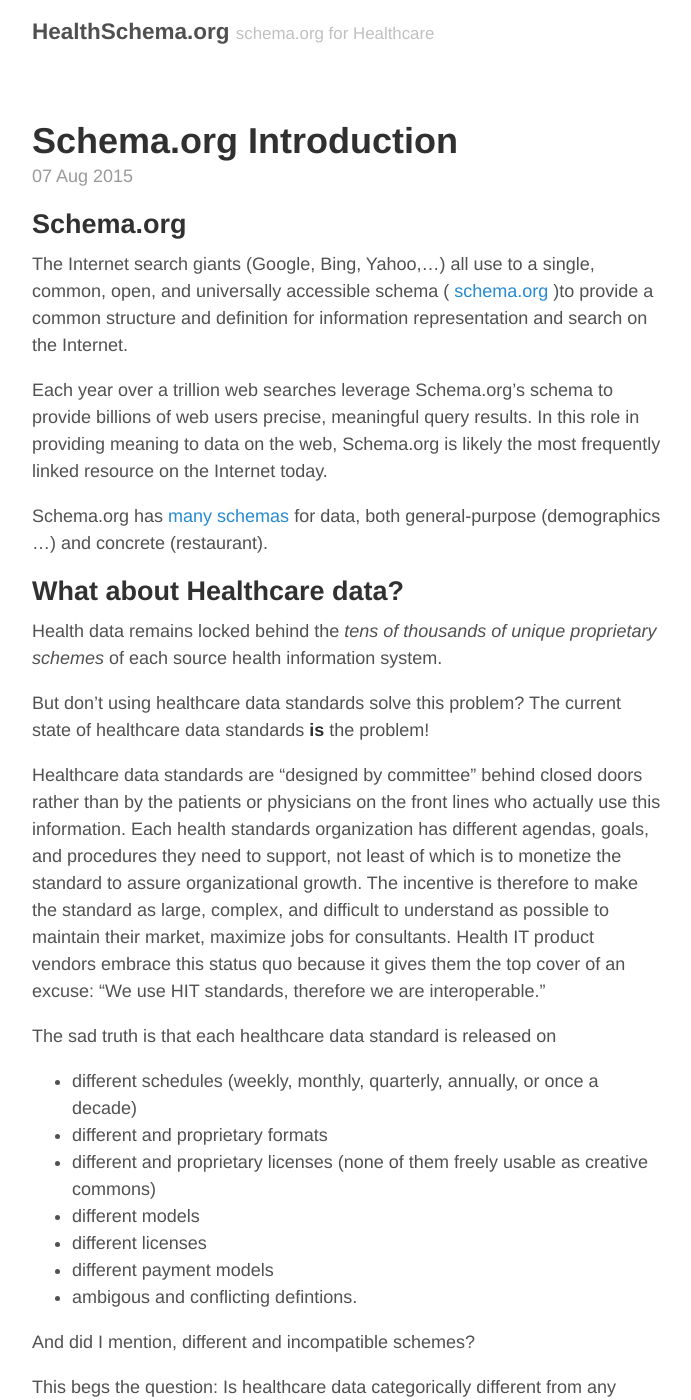
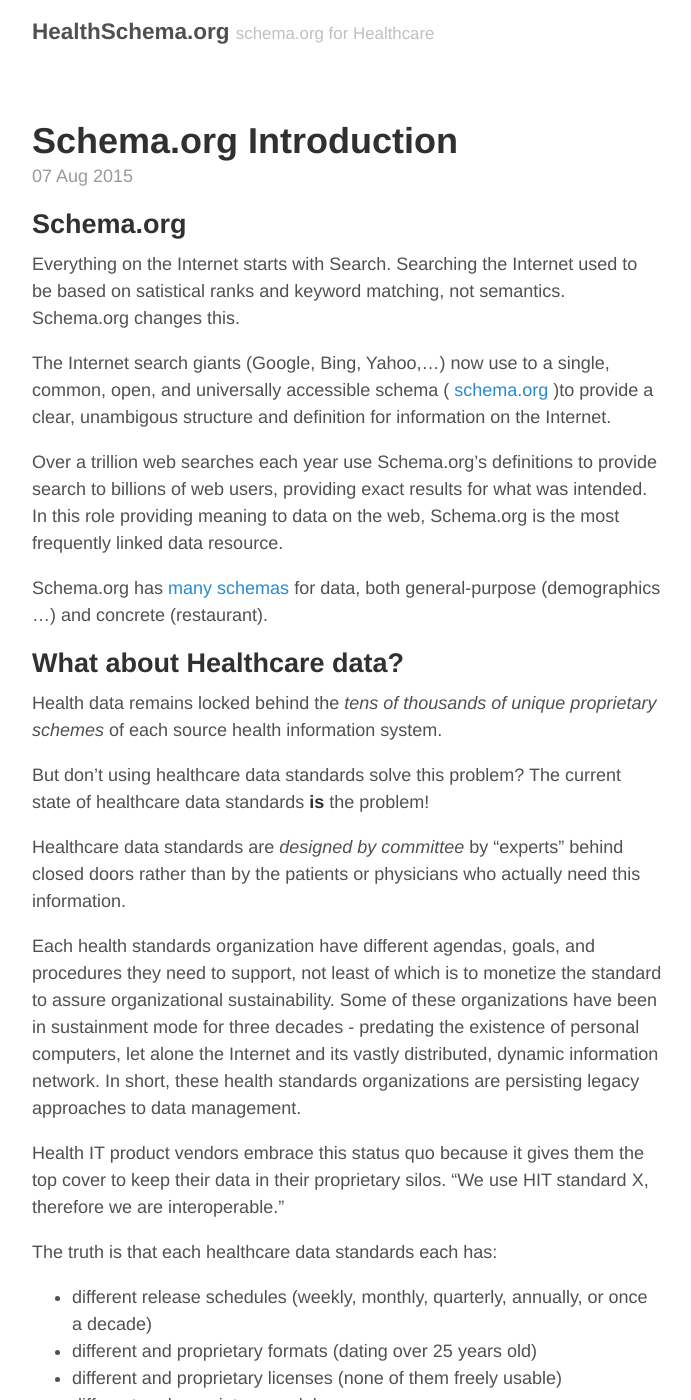
Before and after one commit to healthschema/healthschema.github.io, a Jekyll site: the page built from _posts/2015-08-07-hello-schema-org.md, in a window 1280 px wide and 1400 px high. Shown: the whole window, without its empty margins (293-984 px from the left). Built offline with Jekyll 4.4.1, drawn with Linux system fonts in a browser that asks for light colours; some of the changed text lies outside the part shown.

Commit message:
intro schema.org update

```diff
--- a/_posts/2015-08-07-hello-schema-org.md
+++ b/_posts/2015-08-07-hello-schema-org.md
@@ -6,9 +6,12 @@
 
 Schema.org
 -----
-The Internet search giants (Google, Bing, Yahoo,...) all use to a single, common, open, and universally accessible schema ( [schema.org](http://schema.org/) )to provide a common structure and definition for information representation and search on the Internet.
 
-Each year over a trillion web searches leverage Schema.org's schema to provide billions of web users precise, meaningful query results.  In this role in providing meaning to data on the web, Schema.org is likely the most frequently linked resource on the Internet today.
+Everything on the Internet starts with Search. Searching the Internet used to be based on satistical ranks and keyword matching, not semantics.  Schema.org changes this.
+
+The Internet search giants (Google, Bing, Yahoo,...) now use to a single, common, open, and universally accessible schema ( [schema.org](http://schema.org/) )to provide a clear, unambigous structure and definition for information on the Internet.
+
+Over a trillion web searches each year use Schema.org's definitions to provide search to billions of web users, providing exact results for what was intended. In this role providing meaning to data on the web, Schema.org is the most frequently linked data resource.
 
 Schema.org has [many schemas](http://schema.org/docs/schemas.html) for data, both general-purpose (demographics ...) and concrete (restaurant).
 
@@ -20,17 +23,19 @@
 But don't using healthcare data standards solve this problem?
 The current state of healthcare data standards **is** the problem!
 
-Healthcare data standards are "designed by committee" behind closed doors rather than by the patients or physicians on the front lines who actually use this information.  Each health standards organization has different agendas, goals, and procedures they need to support, not least of which is to monetize the standard to assure organizational growth.
-The incentive is therefore to make the standard as large, complex, and difficult to understand as possible to maintain their market, maximize jobs for consultants. Health IT product vendors embrace this status quo because it gives them the top cover of an excuse: "We use HIT standards, therefore we are interoperable."
+Healthcare data standards are *designed by committee*  by "experts" behind closed doors rather than by the patients or physicians who actually need this information.
 
-The sad truth is that each healthcare data standard is released on
-* different schedules  (weekly, monthly, quarterly, annually, or once a decade)
-* different and proprietary formats
-* different and proprietary licenses (none of them freely usable as creative commons)
-* different models
-* different licenses
+Each health standards organization have different agendas, goals, and procedures they need to support, not least of which is to monetize the standard to assure organizational sustainability.  Some of these organizations have been in sustainment mode for three decades - predating the existence of personal computers, let alone the Internet and its vastly distributed, dynamic information network.  In short, these health standards organizations are persisting legacy approaches to data management.
+
+Health IT product vendors embrace this status quo because it gives them the top cover to keep their data in their proprietary silos.  "We use HIT standard X, therefore we are interoperable."
+
+The truth is that each healthcare data standards each has:
+* different release schedules  (weekly, monthly, quarterly, annually, or once a decade)
+* different and proprietary formats (dating over 25 years old)
+* different and proprietary licenses (none of them freely usable)
+* different and proprietary models
 * different payment models
-* ambigous and conflicting defintions.
+* different, ambigous and conflicting defintions.
 
 And did I mention, different and incompatible schemes?
 
```
